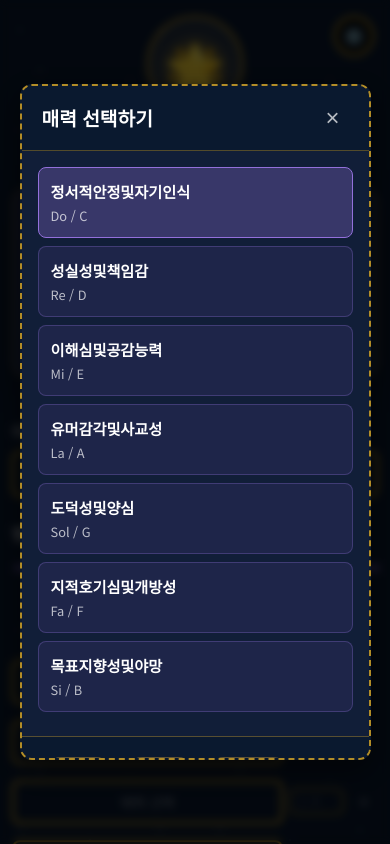
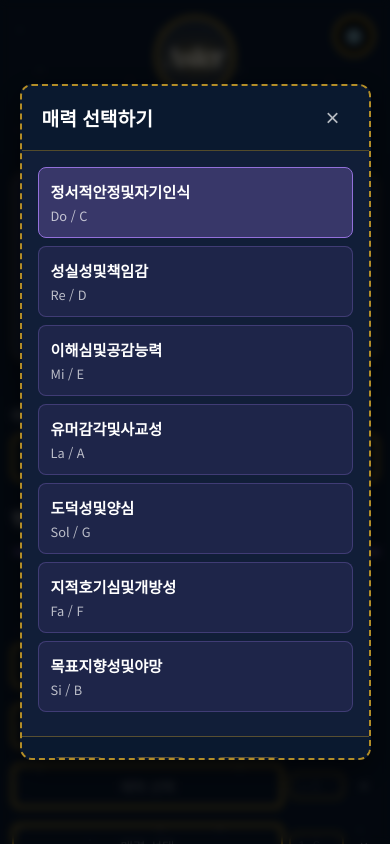
Before and after one commit to wwlsgur08/Aster_alarm, a website with bundled scripts: page web/index.html in a window 390 px wide. Shown: the top 844 px of the page. Built offline with nearby package versions, Linux system fonts and the light colour scheme; no server answers.

Commit message:
Replace star emoji with logo image

```diff
--- a/web/index.html
+++ b/web/index.html
@@ -17,7 +17,7 @@
       <!-- 로고 -->
       <div class="logo-container">
         <div class="logo">
-          <div class="logo-inner">🌟</div>
+          <img src="./images/logo.png" alt="Aster Alarm Logo" class="logo-image">
         </div>
       </div>
 
--- a/web/styles.css
+++ b/web/styles.css
@@ -80,8 +80,8 @@ body {
 }
 
 .logo {
-  width: 96px;
-  height: 96px;
+  width: 120px;
+  height: 120px;
   border: 2px solid var(--accent-yellow);
   border-radius: 50%;
   background: rgba(255, 255, 255, 0.1);
@@ -89,10 +89,13 @@ body {
   align-items: center;
   justify-content: center;
   backdrop-filter: blur(10px);
+  overflow: hidden;
 }
 
-.logo-inner {
-  font-size: 48px;
+.logo-image {
+  width: 80px;
+  height: 80px;
+  object-fit: contain;
   filter: drop-shadow(0 0 10px var(--accent-yellow));
 }
 
@@ -795,6 +798,16 @@ body {
     font-size: 1.6rem;
   }
 
+  .logo {
+    width: 100px;
+    height: 100px;
+  }
+
+  .logo-image {
+    width: 70px;
+    height: 70px;
+  }
+
   .music-player {
     padding: 16px;
   }
@@ -872,6 +885,16 @@ body {
     padding: 16px 12px;
   }
 
+  .logo {
+    width: 80px;
+    height: 80px;
+  }
+
+  .logo-image {
+    width: 60px;
+    height: 60px;
+  }
+
   .charm-row {
     gap: 6px;
   }
```
Also changed, not shown: web/images/logo.png (added).
